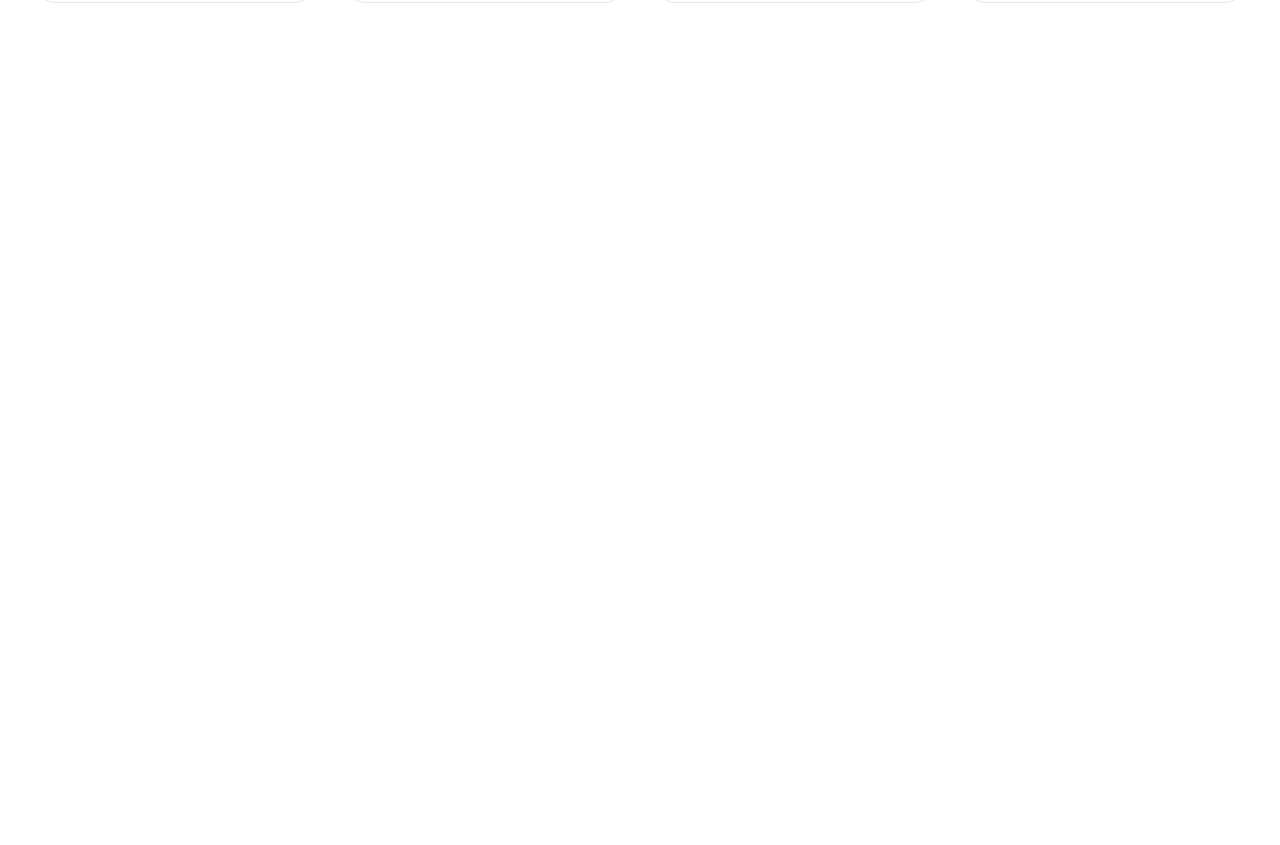
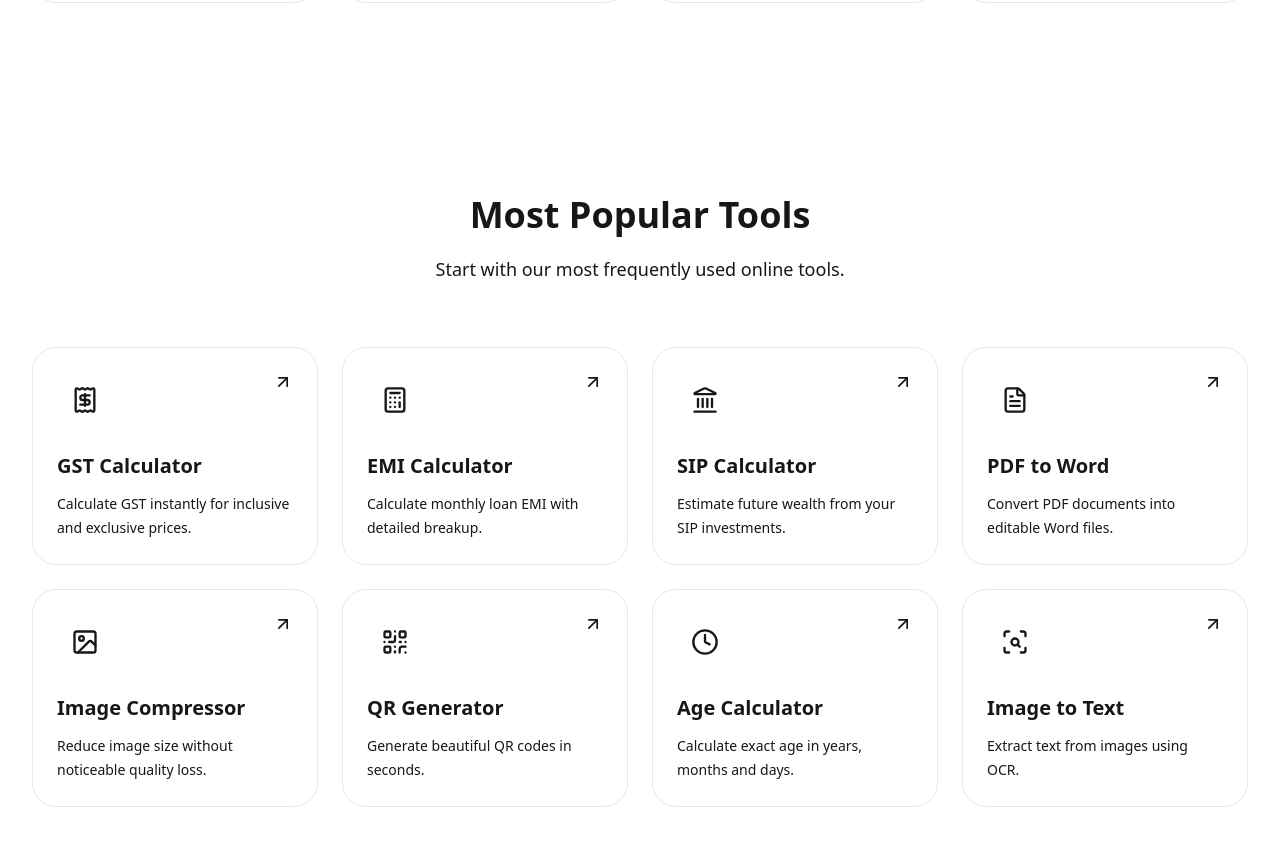
Before and after one commit to js91872/navorika, a Next.js app: page / in a window 1280 px wide. Shown: the part 1864-2709 px from the top of the page. Before the commit the page ends 1963 px from the top, so only its background shows below. Built offline with nearby package versions, Linux system fonts and the light colour scheme.

Commit message:
v0.1.4 Add Featured Tools section

```diff
--- a/src/app/page.tsx
+++ b/src/app/page.tsx
@@ -1,6 +1,7 @@
 import Header from "@/components/layout/Header";
 import Hero from "@/components/home/Hero";
 import Categories from "@/components/home/Categories";
+import FeaturedTools from "@/components/home/FeaturedTools";
 
 export default function Home() {
   return (
@@ -8,6 +9,7 @@ export default function Home() {
       <Header />
       <Hero />
       <Categories />
+      <FeaturedTools />
     </>
   );
 }
--- /dev/null
+++ b/src/components/home/FeaturedTools.tsx
@@ -0,0 +1,97 @@
+import Container from "@/components/ui/Container";
+import ToolCard from "./ToolCard";
+
+import {
+  Receipt,
+  Calculator,
+  Landmark,
+  FileText,
+  Image,
+  ScanSearch,
+  QrCode,
+  Clock,
+} from "lucide-react";
+
+const tools = [
+  {
+    title: "GST Calculator",
+    description: "Calculate GST instantly for inclusive and exclusive prices.",
+    icon: Receipt,
+    href: "/tools/gst-calculator",
+  },
+  {
+    title: "EMI Calculator",
+    description: "Calculate monthly loan EMI with detailed breakup.",
+    icon: Calculator,
+    href: "/tools/emi-calculator",
+  },
+  {
+    title: "SIP Calculator",
+    description: "Estimate future wealth from your SIP investments.",
+    icon: Landmark,
+    href: "/tools/sip-calculator",
+  },
+  {
+    title: "PDF to Word",
+    description: "Convert PDF documents into editable Word files.",
+    icon: FileText,
+    href: "/tools/pdf-to-word",
+  },
+  {
+    title: "Image Compressor",
+    description: "Reduce image size without noticeable quality loss.",
+    icon: Image,
+    href: "/tools/image-compressor",
+  },
+  {
+    title: "QR Generator",
+    description: "Generate beautiful QR codes in seconds.",
+    icon: QrCode,
+    href: "/tools/qr-generator",
+  },
+  {
+    title: "Age Calculator",
+    description: "Calculate exact age in years, months and days.",
+    icon: Clock,
+    href: "/tools/age-calculator",
+  },
+  {
+    title: "Image to Text",
+    description: "Extract text from images using OCR.",
+    icon: ScanSearch,
+    href: "/tools/image-to-text",
+  },
+];
+
+export default function FeaturedTools() {
+  return (
+    <section className="py-24 bg-muted/30">
+      <Container>
+
+        <div className="mx-auto max-w-3xl text-center">
+
+          <h2 className="text-4xl font-bold">
+            Most Popular Tools
+          </h2>
+
+          <p className="mt-5 text-lg text-muted-foreground">
+            Start with our most frequently used online tools.
+          </p>
+
+        </div>
+
+        <div className="mt-16 grid gap-6 md:grid-cols-2 xl:grid-cols-4">
+
+          {tools.map((tool) => (
+            <ToolCard
+              key={tool.title}
+              {...tool}
+            />
+          ))}
+
+        </div>
+
+      </Container>
+    </section>
+  );
+}
--- /dev/null
+++ b/src/components/home/ToolCard.tsx
@@ -0,0 +1,42 @@
+import Link from "next/link";
+import { ArrowUpRight, LucideIcon } from "lucide-react";
+
+interface ToolCardProps {
+  title: string;
+  description: string;
+  icon: LucideIcon;
+  href: string;
+}
+
+export default function ToolCard({
+  title,
+  description,
+  icon: Icon,
+  href,
+}: ToolCardProps) {
+  return (
+    <Link
+      href={href}
+      className="group rounded-3xl border border-border bg-card p-6 transition-all duration-300 hover:-translate-y-1 hover:shadow-xl"
+    >
+      <div className="flex items-start justify-between">
+        <div className="flex h-14 w-14 items-center justify-center rounded-2xl bg-primary/10 text-primary">
+          <Icon size={28} />
+        </div>
+
+        <ArrowUpRight
+          size={20}
+          className="text-muted-foreground transition-transform duration-300 group-hover:translate-x-1 group-hover:-translate-y-1"
+        />
+      </div>
+
+      <h3 className="mt-6 text-xl font-semibold">
+        {title}
+      </h3>
+
+      <p className="mt-3 text-sm leading-6 text-muted-foreground">
+        {description}
+      </p>
+    </Link>
+  );
+}
```
